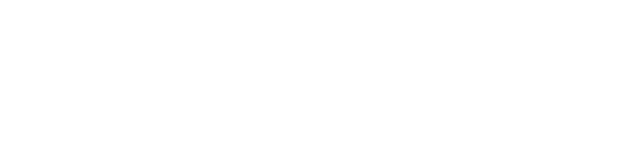
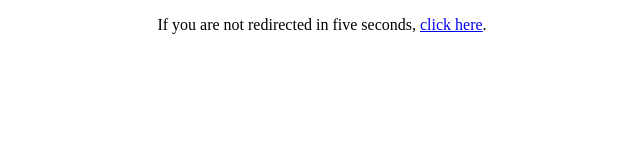
Before and after one commit to limeservices/main-domain, a plain HTML site: page donate.html in a window 1280 px wide. Shown: the whole page, without its empty margins (318-958 px from the left). Drawn offline with Linux system fonts and the light colour scheme.

Commit message:
Add files via upload

```diff
--- a/donate.html
+++ b/donate.html
@@ -8,5 +8,6 @@
 
 	</head>
 	<body>
+		<center> <p>If you are not redirected in five seconds, <a href="https://www.paypal.com/donate?token=n844nPzr0pO-sohiLkVWRwzPxdNSN-91Gsd7yFru1lvEZdb_u6OvLPbsdLBen-imA-qIM0nQgpvmxGQg">click here</a>.</p> </center>
 	</body>
 </html>
```
